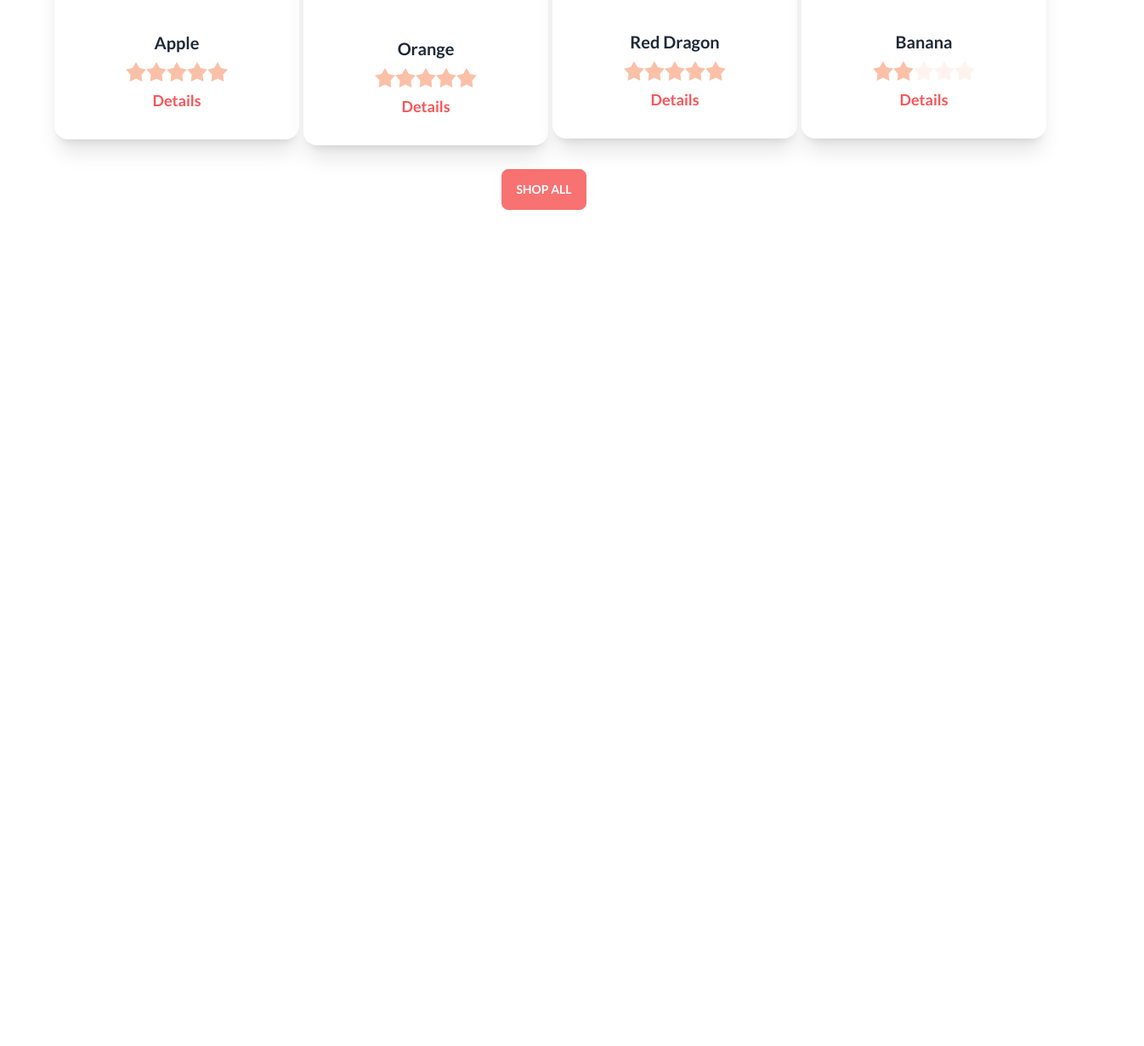
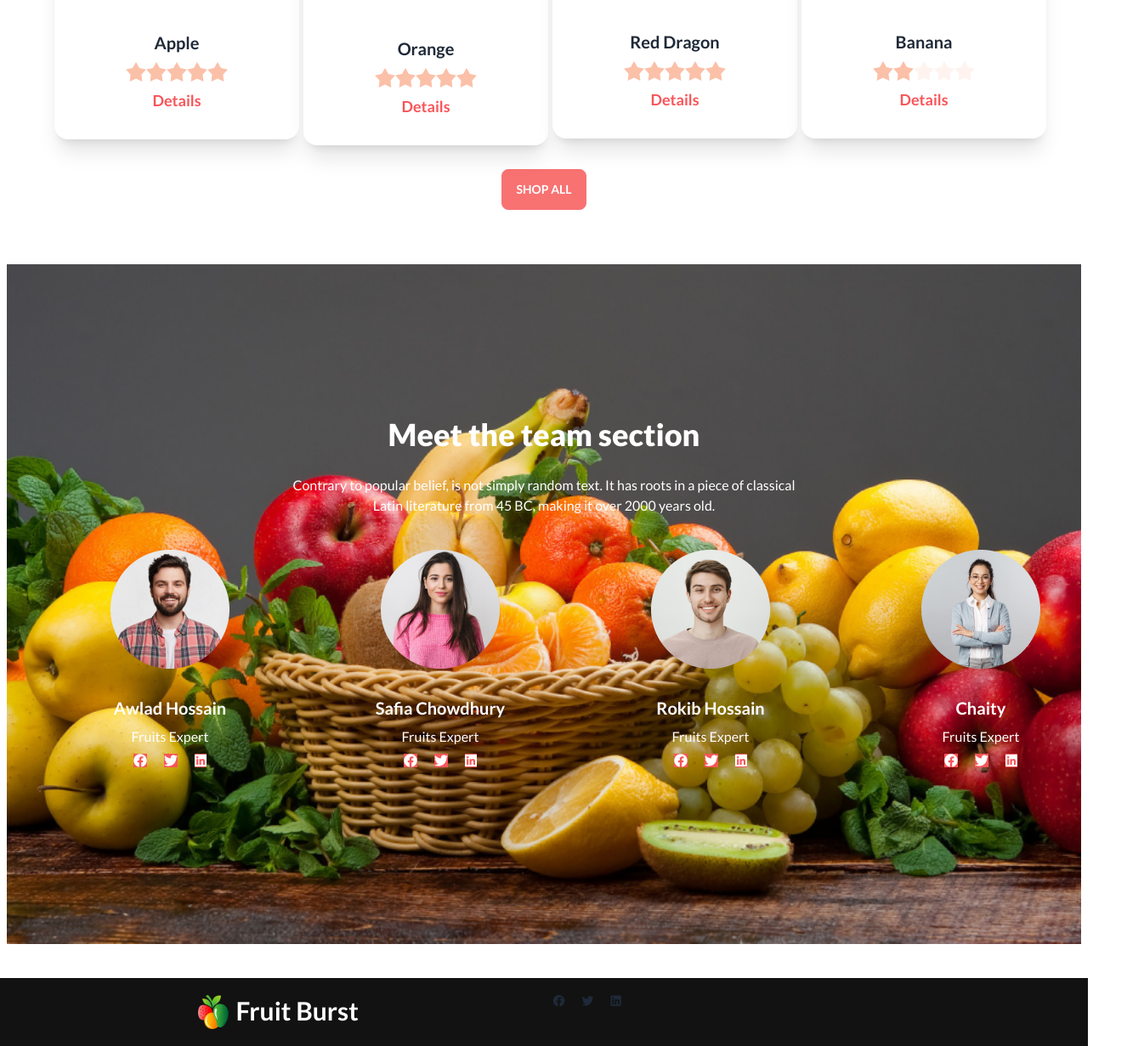
Before and after one commit to tamanna8603/Fruit-website, a plain HTML site: page index.html in a window 1280 px wide. Shown: the part 1171-2402 px from the top of the page at 85% size, 1346 px wide, since content can reach past the window. Before the commit the page ends 1474 px from the top, so only its background shows below. Drawn offline with nearby package versions, Linux system fonts and the light colour scheme.

Commit message:
added meet the team

```diff
--- a/index.html
+++ b/index.html
@@ -9,6 +9,7 @@
   <link rel="preconnect" href="https://fonts.googleapis.com">
   <link rel="preconnect" href="https://fonts.gstatic.com" crossorigin>
   <link href="https://fonts.googleapis.com/css2?family=Lato:wght@400;700;900&display=swap" rel="stylesheet">
+  <link rel="stylesheet" href="https://cdnjs.cloudflare.com/ajax/libs/font-awesome/6.4.0/css/all.min.css" integrity="sha512-iecdLmaskl7CVkqkXNQ/ZH/XLlvWZOJyj7Yy7tcenmpD1ypASozpmT/E0iPtmFIB46ZmdtAc9eNBvH0H/ZpiBw==" crossorigin="anonymous" referrerpolicy="no-referrer" />
   <script>
     tailwind.config = {
       theme: {
@@ -31,7 +32,7 @@
 </head>
 <body class="font-lato">
   <header class="max-w-screen-xl mx-auto px-10 md:px-16">
-    <div class="navbar bg-base-100 bg-[#F85559] rounded-full h-28">
+    <div class="navbar bg-base-100 rounded-full h-28">
       <div class="navbar-start text-white text-xl ">
         <div class="dropdown">
           <label tabindex="0" class="btn btn-ghost lg:hidden">
@@ -167,20 +168,21 @@
         <div class="timer flex-1 ">
           <div class="grid grid-flow-col gap-5 text-center auto-cols-max justify-end">
             <div class="flex flex-col">
-              <span class="countdown font-mono text-5xl">
-                <span style="--value:29;"></span>:
+              <span class="countdown font-mono  text-5xl">
+                <span style="--value:29 ;"></span>
+                <i class="fa-solid text-3xl fa-ellipsis-vertical"></i>
               </span>
               days
             </div>
             <div class="flex flex-col">
               <span class="countdown font-mono text-5xl">
-                <span style="--value:15;"></span>:
+                <span style="--value:15 ;"></span>:
               </span>
               hours
             </div>
             <div class="flex flex-col">
               <span class="countdown font-mono text-5xl">
-                <span style="--value:25;"></span>:
+                <span style="--value:25 ;"></span>:
               </span>
               min
             </div>
@@ -294,8 +296,108 @@
 
     </section>
 
+    <!--Meet the team-->
+    <section class="max-w-screen-xl mx-auto px-8 md:px-16 lg:px-2 mt-16">
+      <div class="hero min-h-screen" style="background-image: url('./images/banner1.png');">
+        <div class="text-center text-white mt-1 ">
+          <h1 class="font-extrabold text-4xl mb-7">Meet the team section</h1>
+          <p class="text-base font-medium">Contrary to popular belief, is not simply random text. It has roots in a piece of classical <br> Latin literature from 45 BC, making it over 2000 years old.</p>
+          <div class="grid gap-2 grid-cols-1 md:grid-cols-2 lg:grid-cols-4">
+            <div class="card w-96">
+              <figure class="px-10 pt-10">
+                <img src="./images/member1.png" alt="Shoes" class="rounded-xl" />
+              </figure>
+              <div class="card-body items-center text-center">
+                <h2 class="card-title">Awlad Hossain</h2>
+                <p>Fruits Expert</p>
+                <div class="flex gap-5">
+                  <i class="fa-brands bg-[#F85559] fa-facebook"></i>
+                  <i class="fa-brands bg-[#F85559] fa-twitter"></i>
+                  <i class="fa-brands bg-[#F85559] fa-linkedin"></i>
+
+                </div>
+              </div>
+            </div>
+            <div class="card w-96">
+              <figure class="px-10 pt-10">
+                <img src="./images/member2.png" alt="Shoes" class="rounded-xl" />
+              </figure>
+              <div class="card-body items-center text-center">
+                <h2 class="card-title">Safia Chowdhury</h2>
+                <p>Fruits Expert</p>
+                <div class="flex gap-5 rounded">
+                  <i class="fa-brands bg-[#F85559] fa-facebook"></i>
+                  <i class="fa-brands bg-[#F85559] fa-twitter"></i>
+                  <i class="fa-brands bg-[#F85559] fa-linkedin"></i>
+
+                </div>
+              </div>
+            </div>
+            <div class="card w-96">
+              <figure class="px-10 pt-10">
+                <img src="./images/member3.png" alt="Shoes" class="rounded-xl" />
+              </figure>
+              <div class="card-body items-center text-center">
+                <h2 class="card-title">Rokib Hossain</h2>
+                <p>Fruits Expert</p>
+                <div class="flex gap-5 rounded">
+                  <i class="fa-brands bg-[#F85559] fa-facebook"></i>
+                  <i class="fa-brands bg-[#F85559] fa-twitter"></i>
+                  <i class="fa-brands bg-[#F85559] fa-linkedin"></i>
+
+                </div>
+              </div>
+            </div>
+            <div class="card w-96">
+              <figure class="px-10 pt-10">
+                <img src="./images/member4.png" alt="Shoes" class="rounded-xl" />
+              </figure>
+              <div class="card-body items-center text-center">
+                <h2 class="card-title">Chaity</h2>
+                <p>Fruits Expert</p>
+                <div class="flex gap-5 rounded">
+                  <i class="fa-brands bg-[#F85559] fa-facebook"></i>
+                  <i class="fa-brands bg-[#F85559] fa-twitter"></i>
+                  <i class="fa-brands bg-[#F85559] fa-linkedin"></i>
+
+                </div>
+              </div>
+            </div>
+          </div>
+        </div>
+
+      </div>
+
+
+    </section>
+
   </main>
-  <footer>
+  <footer class="footer w-screen mt-10 h-auto p-5 bg-[#121212] ">
+    <div class="flex mx-auto">
+      <img class="h-10" src="./images/logo.png" alt="">
+      <h1 class="text-center text-white text-3xl font-semibold">Fruit Burst</h1>
+    </div>
+
+    <div class=" grid-cols-4 lg:grid-cols-6 gap-5">
+      <i class="fa-brands fa-facebook"></i>
+      <i class="fa-brands fa-twitter"></i>
+      <i class="fa-brands fa-linkedin"></i>
+    </div>
+
+
+
+
+
+
+
+
+
+
+
+
+
+
+
 
   </footer>
 
```
